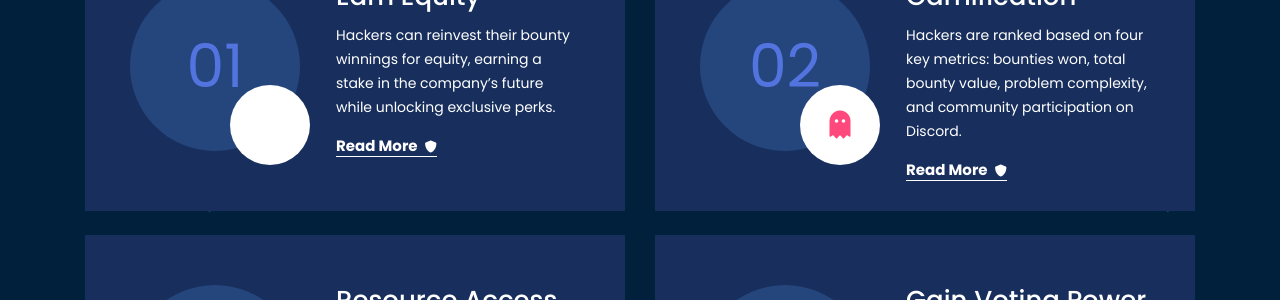
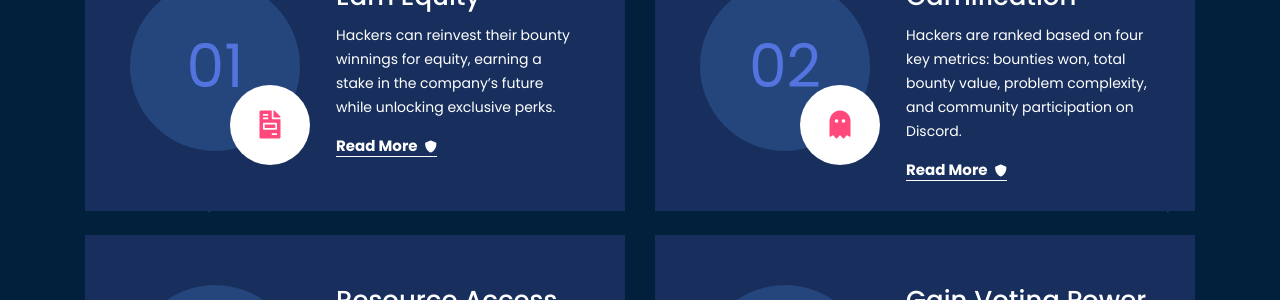
Before and after one commit to AlgoSize/website, a Jekyll site: the page built from index.html, in a window 1280 px wide. Shown: the part 2821-3121 px from the top of the page. Built offline with Jekyll 4.4.1, drawn with Linux system fonts in a browser that asks for light colours.

Commit message:
Update services.html

```diff
--- a/_includes/services.html
+++ b/_includes/services.html
@@ -15,7 +15,7 @@
                 <div class="single-service-box">
                     <div class="single-service-icon-box">
                         <p>01</p>
-                        <i class="fa fa-pie-chart"></i>
+                        <i class="fas fa-file-invoice"></i>
                     </div>
                     <div class="service-box-content">
                         <h3>Earn Equity</h3>
```
